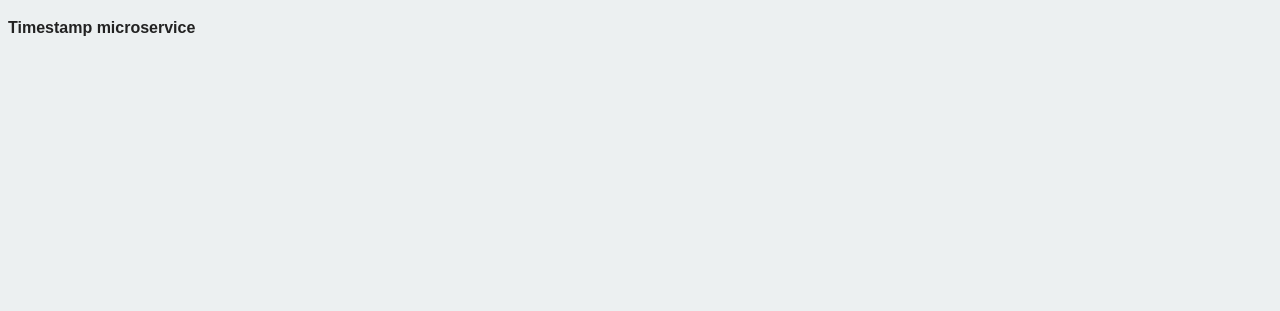
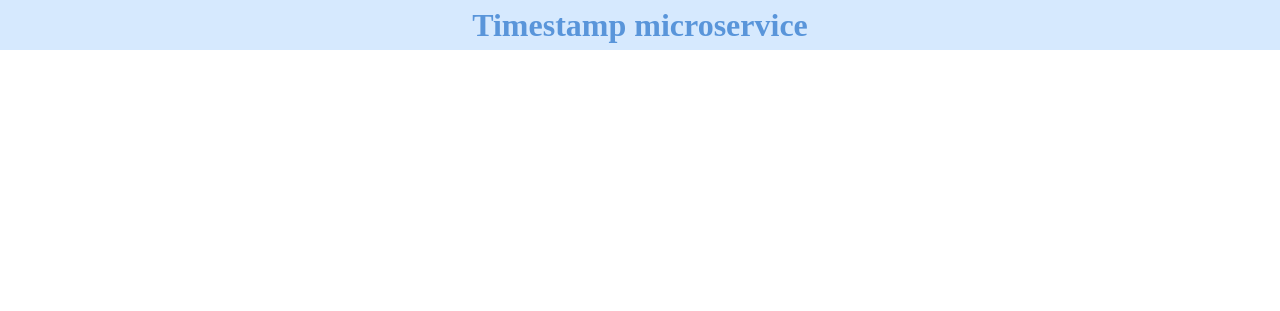
Before and after one commit to dsemel/Timestamp_Microservice, a website: page views/index.html in a window 1280 px wide. Drawn offline with Linux system fonts and the light colour scheme.

Commit message:
Checkpoint

```diff
--- a/public/style.css
+++ b/public/style.css
@@ -1,12 +1,8 @@
 /****** Main Styling ******/
 
 * {
-	font-family: 'arial';
-	font-size: 16px;
-	color: #222;
-	background-color: #ECF0F1;
-	text-align: center;
-  display:flex;
+	padding:0;
+  margin:0
 }
 
 .header-container {
@@ -18,15 +14,15 @@
 
 .header{
    width:900px;
-   height:300px;
+   height:50px;
    display:flex;
-   justify-content:space-between;
+   justify-content:center;
+   align-items:center;
+
 
 }
 
-.footer {
-	margin-top: 60px;
-}
+
 
 ol {
 	list-style-position: inside;
@@ -39,8 +35,3 @@ a {
 	color: #2574A9;
 }
 /****** Logo Div Styling ******/
-
-img {
-	margin: 20px auto 0 auto;
-	display: block;
-}
```
